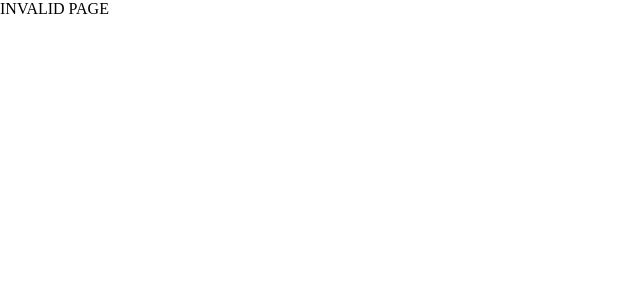
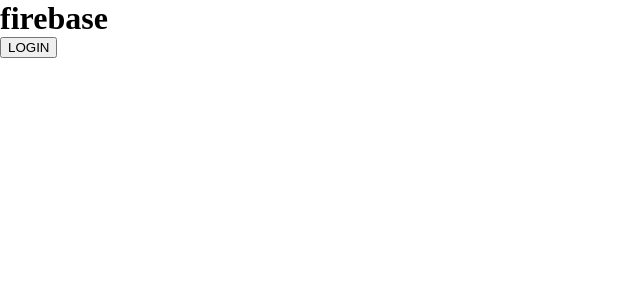
Before and after one commit to yeonhwakim/playground-react, a React (Create React App) app: page /firebase in a window 1280 px wide. Before the commit this address had no page. Shown: the top 300 px of the page, without its empty margins (0-640 px from the left). Built offline with nearby package versions, Linux system fonts and the light colour scheme.

Commit message:
feat: Set 'firebase' path.

```diff
--- a/src/components/Navbar.jsx
+++ b/src/components/Navbar.jsx
@@ -13,6 +13,10 @@
   {
     title: "INFINITE-SCROLL",
     path: "/infinite-scroll",
+  },
+  {
+    title: "FIRE-BASE",
+    path: "/firebase",
   },
 ];
 
--- /dev/null
+++ b/src/components/firebase/Login.jsx
@@ -0,0 +1,11 @@
+import React from "react";
+
+function Login(props) {
+  return (
+    <div>
+      <button>LOGIN</button>
+    </div>
+  );
+}
+
+export default Login;
--- a/src/index.js
+++ b/src/index.js
@@ -8,6 +8,7 @@
 import ReactSortableJSByUseSatus from "./components/react-sortable-js/ReactSortableJSByUseSatus";
 import ReactSortableJSByReducer from "./components/react-sortable-js/ReactSortableJSByReducer";
 import InfiniteScroll from "./components/infinite-scroll/InfiniteScroll";
+import Login from "./components/firebase/Login";
 
 const router = createBrowserRouter([
   {
@@ -28,6 +29,11 @@
         errorElement: <Error />,
         children: [{ path: "", element: <InfiniteScroll /> }],
       },
+      {
+        path: "firebase",
+        errorElement: <Error />,
+        children: [{ path: "", element: <Login /> }],
+      },
     ],
   },
 ]);
```
